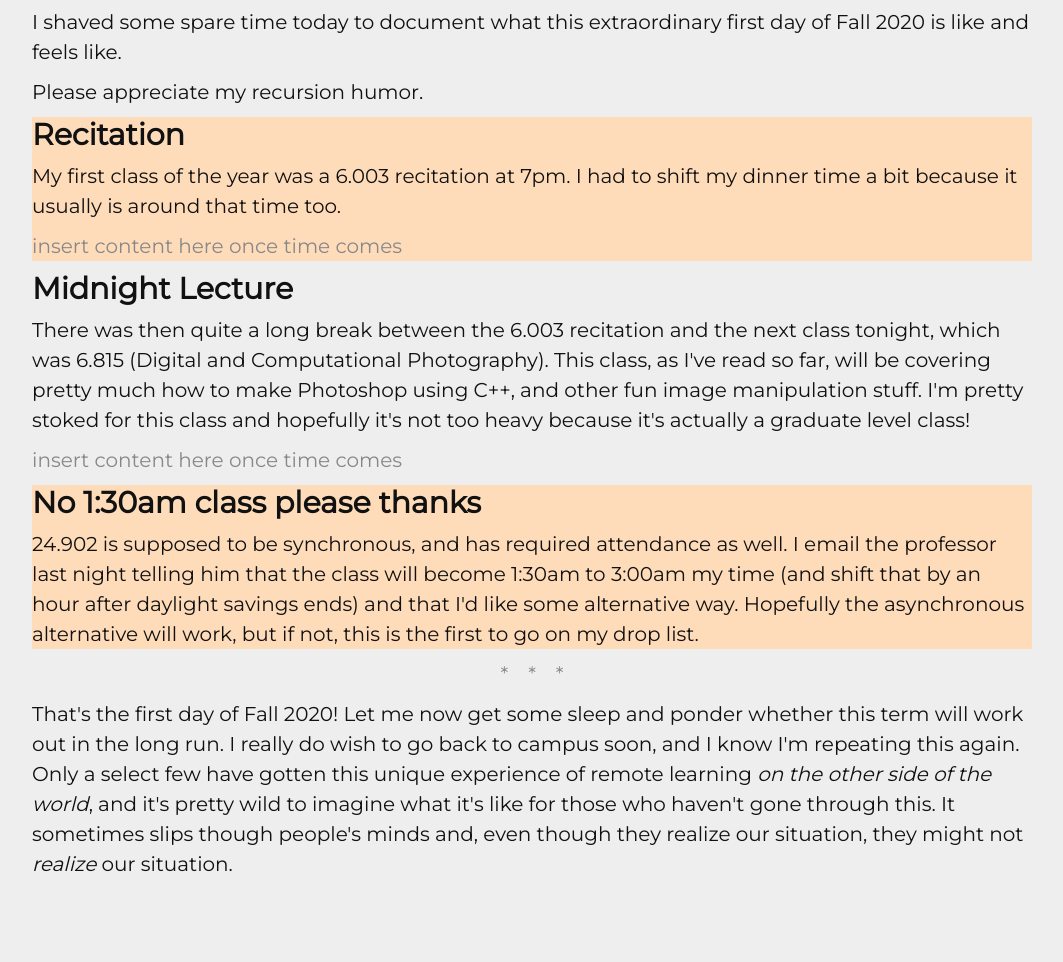
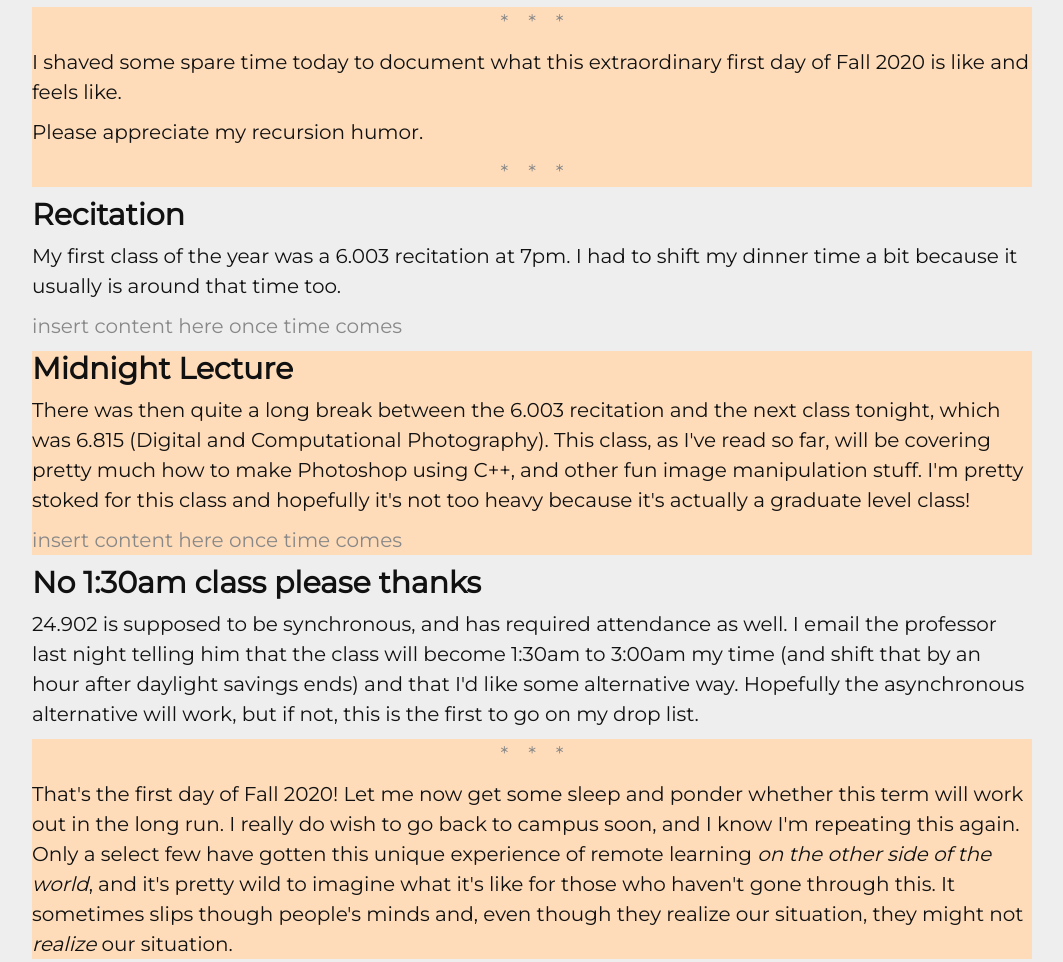
Before and after one commit to arun-wpm/arun-wpm.github.io, a plain HTML site: page blog/random/first-day.html in a window 1280 px wide. Shown: the part 3391-4353 px from the top of the page, without its empty margins (108-1171 px from the left). Drawn offline with nearby package versions, Linux system fonts and the light colour scheme.

Commit message:
Update first-day.html

```diff
--- a/blog/random/first-day.html
+++ b/blog/random/first-day.html
@@ -32,36 +32,38 @@
                     <p>This morning I woke up at 9:30 am even though I've been trying to wake up earlier for the past many days. The morning routine went as usual: meeting my parents downstairs, eating breakfast oh so slowly, scrolling through all the social media apps on my phone, <i>then</i> taking a shower at like... noon.</p>
                     <p>I spent quite a while setting up my "notion.so," which is a Google Sheet I have been using since the Summer before Freshman year. I just don't want to spend extra time setting up notion.so, so I guess what worked continues to work. One thing I've noticed is that as MIT is emigrating from their Stellar + LMOD mess to Canvas, it's still quite a mess because some classes prefer their own website, some the Canvas, and some just won't let go of Stellar. I had to find Zoom links to each class as well as their main website and compile that together in my Sheet. One class even decided to use Piazza as "their main website"! What the heck.</p>
                 </div>
-                <div>
+                <div class="u-egg-back">
                     <h2>Lectures in 2x</h2>
                     <p>With my Google Sheet set and filled up with the schedule, the relevant links, the constant reminder to eventually drop two classes and/or put classes onto PE/NE or Sophomore Exploratory, and the first few psets, it's time to dive into the classes which already started posting material. One is 6.003 (Signal Processing) which we were tasked with viewing the first lecture asynchronously before we hop right into our first synchronous recitation. The lecture is only 25 minutes long, but I (for whatever reason) decided to play that on 2x. Perks of online learning, eh? I <b>will</b> be unfamiliar with the voice of the professor in 1x I'm sure.</p>
                     <p>Usually during lectures I write down notes in several fancy MUJI colors on blank pieces of A4/Letter paper and file them into folders of each class. As I'm doing this today (waiting for the loaner iPad that is not arriving until two weeks from today), I noticed that my handwriting has gone completely awful. It's almost as if for the past half year I haven't written anything on paper. Oh wait it actually is.</p>
                     <p>As I went through the lecture, I can't help but feel a bit lonesome in this venture. It's not quite the same as on campus where you walk into a lecture hall and spot people you know and establish the fact that we can depend on each other for the rest of the term. This time we only have interstellar and social media, and we have to actively search for other people to pset with. With that I went on to interstellar and discovered that I don't really know anyone taking the same classes as me either. Even among Thai MIT students my class, the other two have two classes in common while I don't have common classes with them. Aiya.</p>
                 </div>
-                <div class="u-egg-back">
+                <div>
                     <h2>Java</h2>
                     <p>I also went ahead and read Reading 1 of 6.031 (Elements of Software Construction) as well, because frontloading is always good. I'm immensely thankful that I've learnt a bit of Java way back in high school and that I've meddled quite a bit with Android development for the past few years because that it probably will help me quite a bit this course. Feeling bad for those who started programming in Python, because Java is more nitpicky and has quite a lot more concepts, but feeling good for myself because I started from C++ which I think is as nitpicky if not more than Java. Off to a good start, perhaps? the List, ArrayList, final, static and data types totally make sense. F to all the pythoners who never had to care about data types.</p>
                     <p>With that, it was time for lunch.</p>
                 </div>
-                <div>
+                <div class="u-egg-back">
+                    <p align="center" class="u-gray-text">*&emsp;*&emsp;*</p>
                     <p>I shaved some spare time today to document what this extraordinary first day of Fall 2020 is like and feels like.</p>
                     <p>Please appreciate my recursion humor.</p>
+                    <p align="center" class="u-gray-text">*&emsp;*&emsp;*</p>
                 </div>
-                <div class="u-egg-back">
+                <div>
                     <h2>Recitation</h2>
                     <p>My first class of the year was a 6.003 recitation at 7pm. I had to shift my dinner time a bit because it usually is around that time too.</p>
                     <p class="u-gray-text">insert content here once time comes</p>
                 </div>
-                <div>
+                <div class="u-egg-back">
                     <h2>Midnight Lecture</h2>
                     <p>There was then quite a long break between the 6.003 recitation and the next class tonight, which was 6.815 (Digital and Computational Photography). This class, as I've read so far, will be covering pretty much how to make Photoshop using C++, and other fun image manipulation stuff. I'm pretty stoked for this class and hopefully it's not too heavy because it's actually a graduate level class!</p>
                     <p class="u-gray-text">insert content here once time comes</p>
                 </div>
-                <div class="u-egg-back">
+                <div>
                     <h2>No 1:30am class please thanks</h2>
                     <p>24.902 is supposed to be synchronous, and has required attendance as well. I email the professor last night telling him that the class will become 1:30am to 3:00am my time (and shift that by an hour after daylight savings ends) and that I'd like some alternative way. Hopefully the asynchronous alternative will work, but if not, this is the first to go on my drop list.</p>
                 </div>
-                <div>
+                <div class="u-egg-back">
                     <p align="center" class="u-gray-text">*&emsp;*&emsp;*</p>
                     <p>That's the first day of Fall 2020! Let me now get some sleep and ponder whether this term will work out in the long run. I really do wish to go back to campus soon, and I know I'm repeating this again. Only a select few have gotten this unique experience of remote learning <i>on the other side of the world</i>, and it's pretty wild to imagine what it's like for those who haven't gone through this. It sometimes slips though people's minds and, even though they realize our situation, they might not <i>realize</i> our situation.</p>
                 </div>
```
